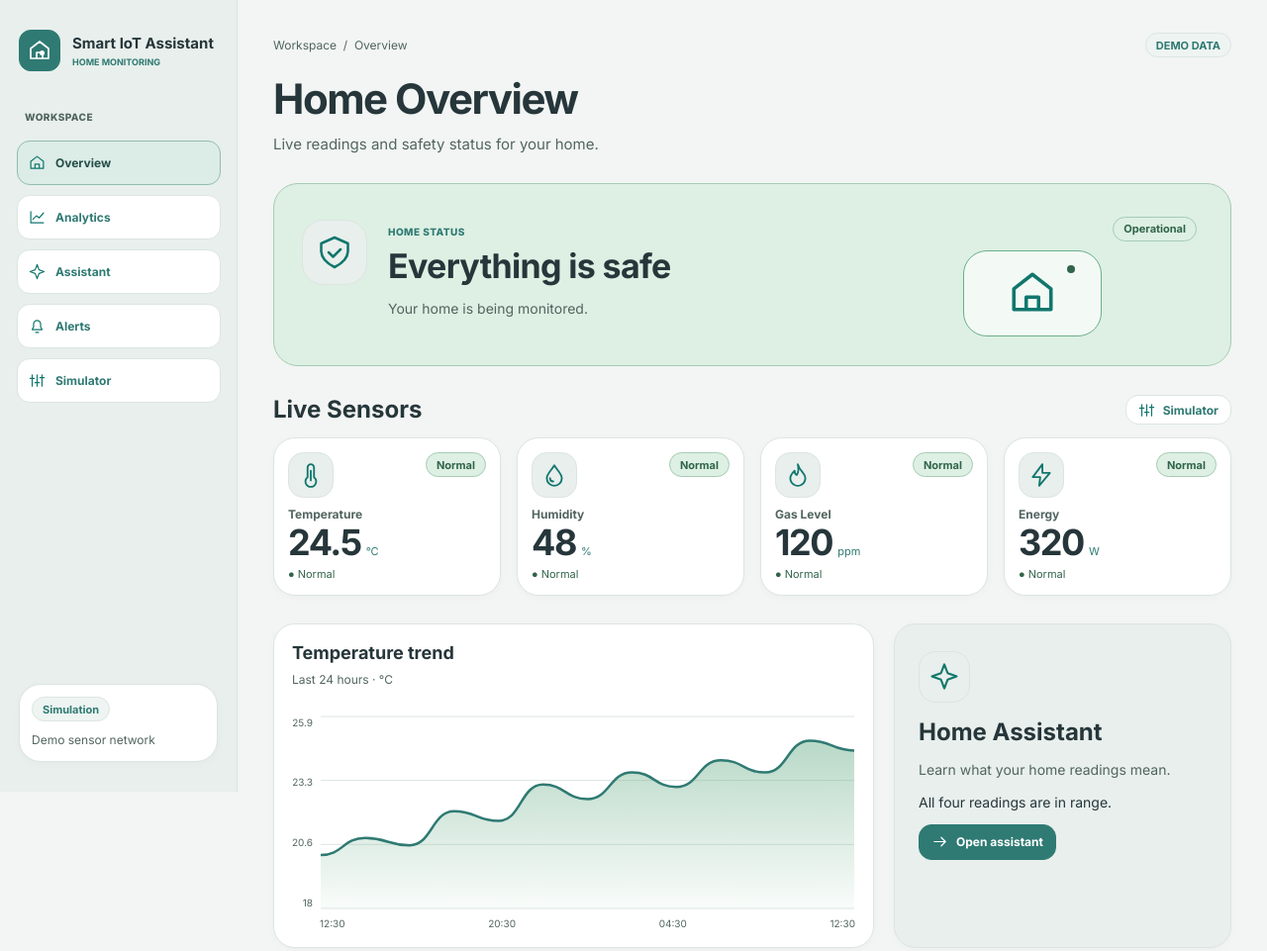
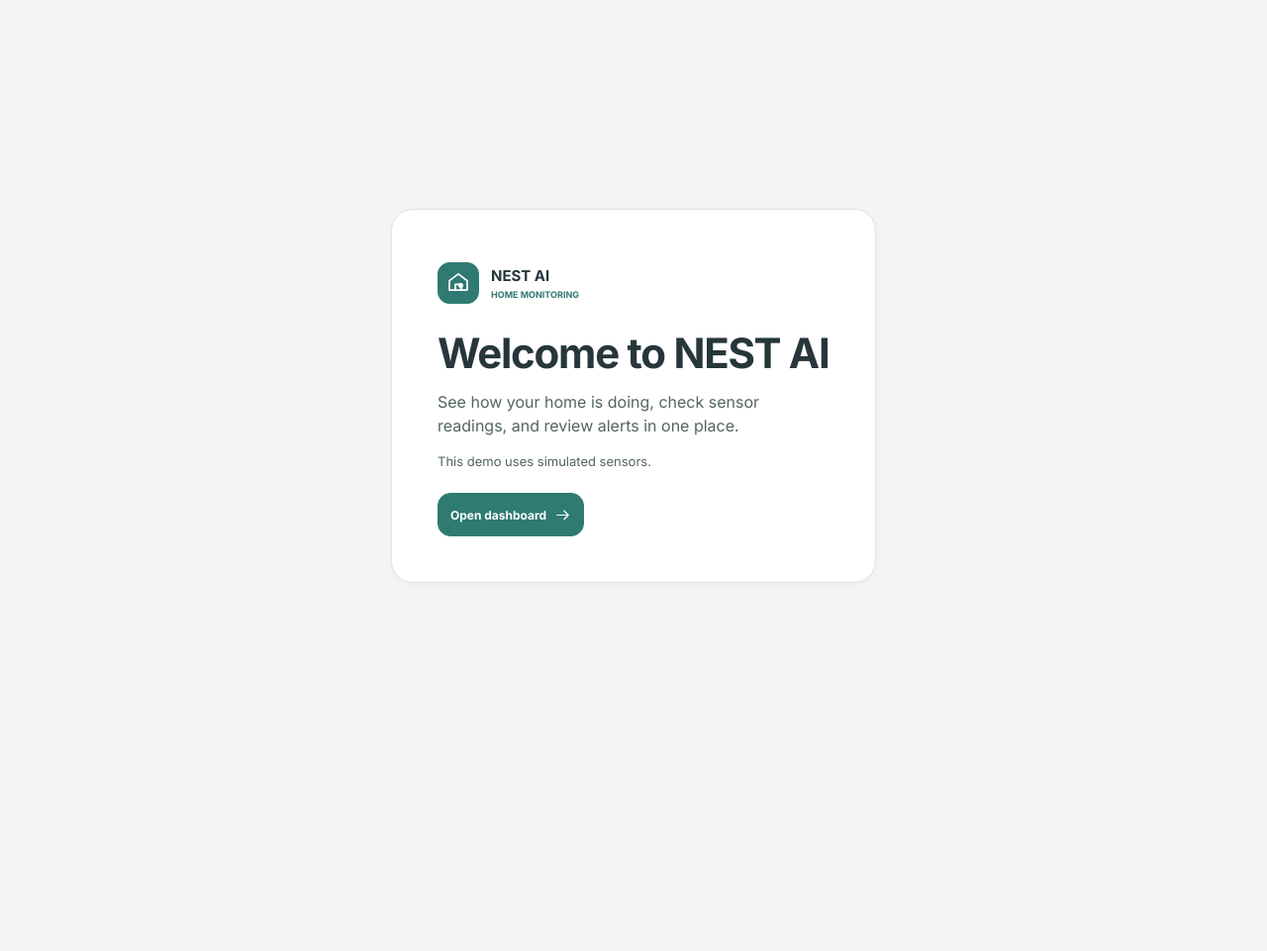
Before and after one commit to danathul/smart-iot-assistant, a React app: page / in a window 1280 px wide. Shown: the whole page at 99% size. After the commit the page ends 800 px from the top, so only its background shows below. Built offline with nearby package versions, Linux system fonts and the light colour scheme.

Commit message:
Align NEST AI frontend with project plan

```diff
--- a/index.html
+++ b/index.html
@@ -4,7 +4,7 @@
     <meta charset="UTF-8" />
     <link rel="icon" type="image/svg+xml" href="/icons/cd495.svg" />
     <meta name="viewport" content="width=device-width, initial-scale=1.0" />
-    <title>Smart IoT Assistant</title>
+    <title>NEST AI</title>
   </head>
   <body>
     <div id="root"></div>
--- a/src/entry.tsx
+++ b/src/entry.tsx
@@ -16,11 +16,12 @@ const routes = {
   alerts: ['Alerts', 'Alerts', 'BellIcon', 'Alerts Center', 'Review sensor alerts by severity and time.'],
   simulator: ['Simulator', 'Sim', 'SlidersIcon', 'Simulator', 'Switch scenarios to preview changes in home status.'],
 } as const
-type Route = keyof typeof routes
-const routeKeys = Object.keys(routes) as Route[]
+type WorkspaceRoute = keyof typeof routes
+type Route = WorkspaceRoute | 'welcome'
+const routeKeys = Object.keys(routes) as WorkspaceRoute[]
 function routeFromHash(): Route {
   const route = location.hash.slice(1)
-  return routeKeys.find(key => key === route) ?? 'overview'
+  return routeKeys.find(key => key === route) ?? (route ? 'overview' : 'welcome')
 }
 
 function useTelemetry() {
@@ -53,7 +54,7 @@ function App() {
   const [route, setRoute] = useState(routeFromHash)
   const [online, setOnline] = useState(navigator.onLine)
   const { snapshot, alerts, readError, alertError, retry } = useTelemetry()
-  const [name,, , title, subtitle] = routes[route]
+  const [name,, , title, subtitle] = routes[route === 'welcome' ? 'overview' : route]
   useEffect(() => {
     const navigate = () => { setRoute(routeFromHash()); window.scrollTo(0, 0) }
     const syncNetwork = () => setOnline(navigator.onLine)
@@ -66,7 +67,18 @@ function App() {
       window.removeEventListener('offline', syncNetwork)
     }
   }, [])
-  useEffect(() => { document.title = title + ' | Smart IoT Assistant' }, [title])
+  useEffect(() => { document.title = route === 'welcome' ? 'NEST AI' : title + ' | NEST AI' }, [route, title])
+  if (route === 'welcome') {
+    return <main className="welcome">
+      <section className="panel welcome-card">
+        <Brand />
+        <h1>Welcome to NEST AI</h1>
+        <p className="muted">See how your home is doing, check sensor readings, and review alerts in one place.</p>
+        {services.demoTelemetry && <p className="muted welcome-note">This demo uses simulated sensors.</p>}
+        <a className="control primary" href="#overview">Open dashboard<Icon name="ArrowIcon" /></a>
+      </section>
+    </main>
+  }
   return <div className="shell">
     <header className="mobile-head"><Brand /><Badge>{services.demoTelemetry ? 'DEMO' : 'LIVE'}</Badge></header>
     <aside className="sidebar">
--- a/src/mist.css
+++ b/src/mist.css
@@ -46,6 +46,13 @@ button[aria-pressed=true], .nav a[aria-current=page] { background: #dcece7; bord
 .scenario-copy { color: #26363a; }
 td { border-color: #dce5e1; }
 .execution summary { font-size: 13px; color: var(--muted); cursor: pointer; font-weight: 600; }
+.welcome { min-height: 100svh; display: grid; place-items: center; padding: 18px; }
+.welcome-card { width: min(100%, 490px); padding: clamp(22px, 6vw, 46px); }
+.welcome-card h1 { font-size: clamp(30px, 6vw, 42px); margin: 24px 0 12px; letter-spacing: -.03em; }
+.welcome-card .control { margin-top: 22px; min-height: 44px; }
+.welcome-note { font-size: 13px; margin-top: 15px; }
+.latest-reading { display: flex; flex-wrap: wrap; align-items: center; gap: 8px 12px; margin-top: 10px; font-size: 12px; }
+.latest-reading time { color: #26363a; font-weight: 650; margin-left: 3px; }
 @media (max-width: 760px) {
   .nav { background: #fffffff5; border-color: #dce5e1; box-shadow: 0 3px 16px #26363a17; }
   .nav a { background: transparent; }
--- a/src/ui.tsx
+++ b/src/ui.tsx
@@ -20,7 +20,7 @@ export function Orb({ icon, scope, mobile, className = '' }: { icon: string; sco
 export function Brand() {
   return <a className="brand" href="#overview">
     <span className="brand-mark"><Icon name="HomeIcon" mobile /><i /></span>
-    <span><strong>Smart IoT Assistant</strong><small>HOME MONITORING</small></span>
+    <span><strong>NEST AI</strong><small>HOME MONITORING</small></span>
   </a>
 }
 export function Badge({ children, tone = 'accent' }: { children: ReactNode; tone?: string }) {
--- a/src/views.tsx
+++ b/src/views.tsx
@@ -58,12 +58,18 @@ export function Analytics({ snapshot }: { snapshot?: Snapshot }) {
   const [sensor, setSensor] = useState<Sensor>('temperature')
   const history = useHistory(sensor, snapshot?.timestamp)
   const info = sensors[sensor]
+  const latest = history.points?.at(-1)
+  const latestSeverity = latest && readingSeverity(sensor, latest.value)
   return <>
     <div className="filters" aria-label="Sensor">{sensorKeys.map(key => <button key={key} aria-pressed={sensor === key} onClick={() => setSensor(key)}>{sensors[key].label}</button>)}</div>
     {history.failed ? <Notice error retry={history.retry}>Unable to load sensor history.</Notice> : !history.points ? <Notice>Loading sensor history…</Notice> :
       <div className="analytics-grid">
         <Trend sensor={sensor} points={history.points} />
-        <section className="panel history"><h2>Historical readings</h2><p className="muted">Most recent · {info.label}</p>
+        <section className="panel history"><h2>Historical readings</h2><p className="muted">{info.label}</p>
+          {latest && <div className="latest-reading">
+            <p className="muted">Last updated <time dateTime={latest.timestamp}>{formatDate(latest.timestamp)}</time></p>
+            <Badge tone={tone(latestSeverity)}>{latestSeverity ?? 'Normal'}</Badge>
+          </div>}
           {history.points.length ? <table><thead><tr><th scope="col">Time</th><th scope="col">Reading</th><th scope="col">Status</th></tr></thead>
           <tbody>{[...history.points].reverse().slice(0, 8).map((point, i) => {
             const severity = readingSeverity(sensor, point.value)
```
Also changed, not shown: tests/demo.spec.ts (+4 -1 lines), README.md.
